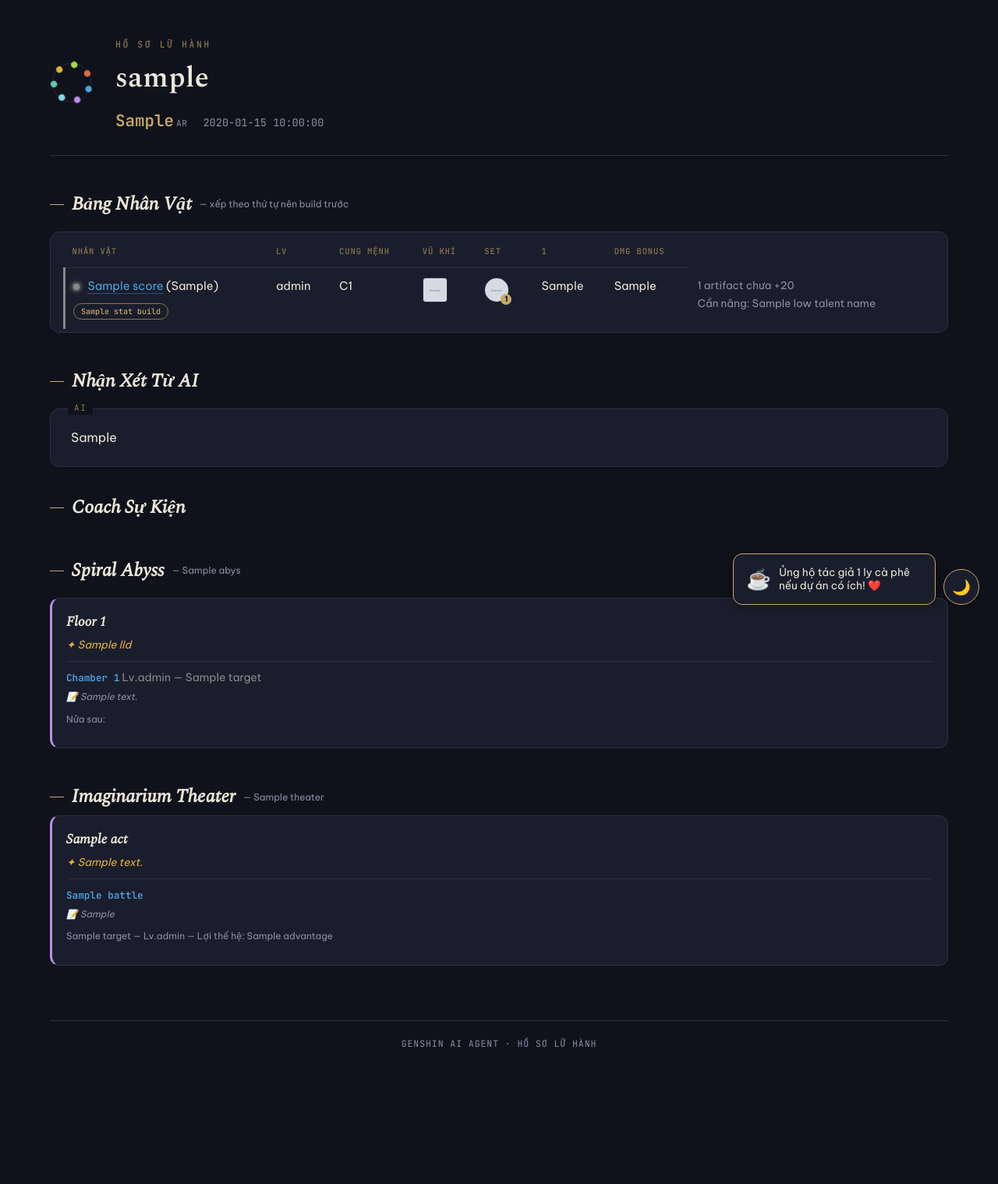
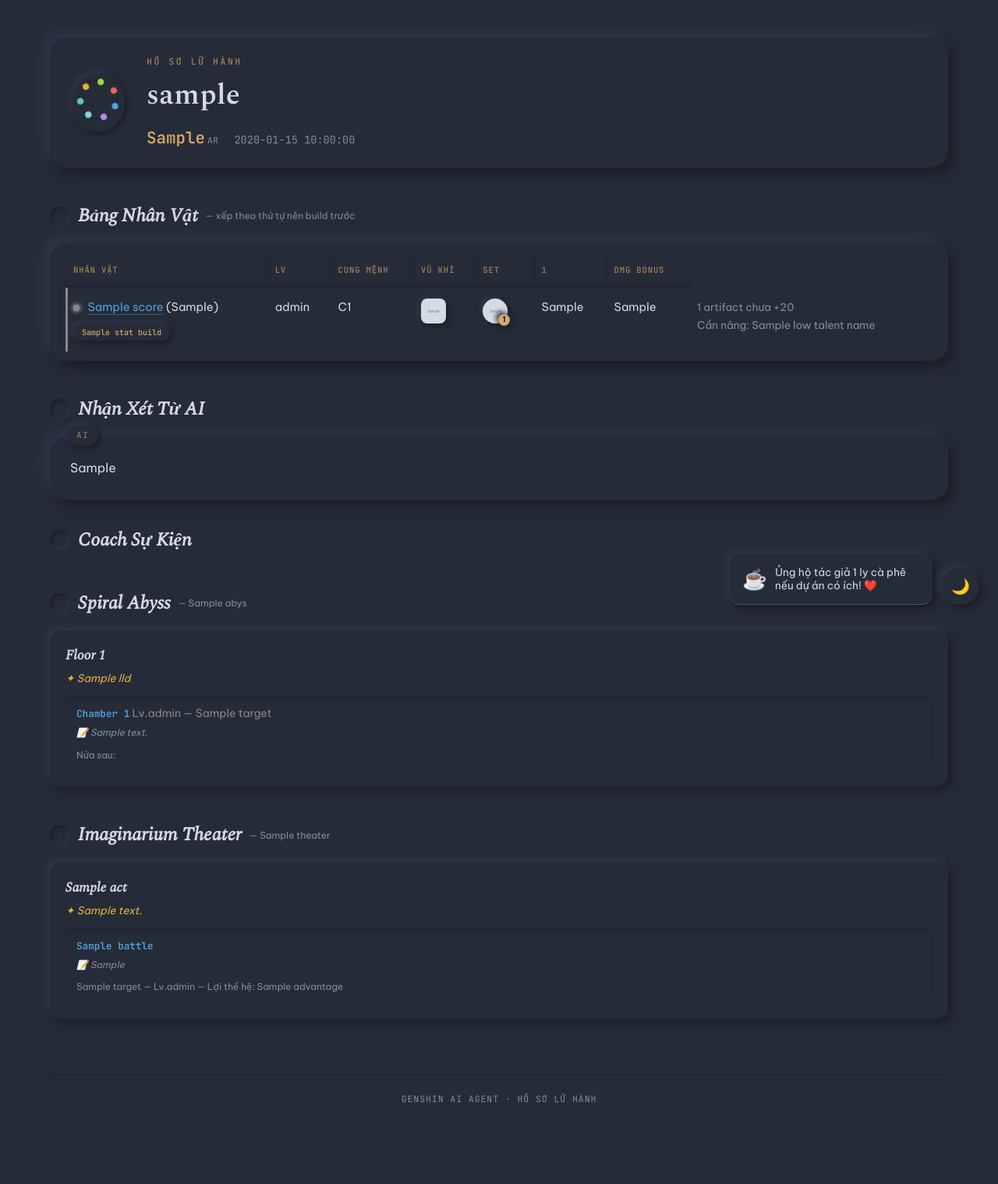
Before and after one commit to tuananh511/genshin-ai-agent, a Python web app: template templates/report.html.j2 in a window 1280 px wide. Shown: the whole page at 78% size. Before the commit the page ends 1343 px from the top, so only its background shows below. Run offline with Jinja, Linux system fonts and the light colour scheme; the template is opened without the code that fills it: most values are stand-ins (such as "Sample title", 1, 10 or a date in 2020); grey boxes marked "Sample" are stand-in pictures.

Commit message:
style Neumorphism for report HTML

```diff
--- a/templates/report.html.j2
+++ b/templates/report.html.j2
@@ -8,30 +8,35 @@
 <link rel="preconnect" href="https://fonts.gstatic.com" crossorigin>
 <link href="https://fonts.googleapis.com/css2?family=Spectral:ital,wght@0,300;0,400;0,600;0,700;1,400&family=Be+Vietnam+Pro:wght@400;500;600;700&family=JetBrains+Mono:wght@400;500;600&display=swap" rel="stylesheet">
 <style>
-  /* ── Teyvat Night Codex — bảng màu lấy từ chính hệ nguyên tố Genshin,
-     không dùng 1 accent màu duy nhất mà để 7 nguyên tố tự lên tiếng ── */
+  /* ── Neumorphism — bảng màu đơn sắc, chiều sâu tạo bằng đổ bóng đôi
+     (sáng + tối) thay vì viền/đường kẻ. Element vẫn giữ 7 màu nguyên tố
+     nhưng chỉ dùng làm điểm nhấn (dot, badge, gạch màu mảnh) ── */
   :root {
-    --ink: #10121b; --ink-panel: #1a1d2b; --ink-raised: #212537;
-    --hairline: #2c3049; --parchment: #ebe6d9; --muted: #8b8fa6;
-    --gold: #c9a86a; --gold-dim: #8a7550;
+    --bg: #262b38; --shadow-dark: #1b1e27; --shadow-light: #313749;
+    --text: #d6d9e3; --muted: #868ba2;
+    --gold: #d3a866; --gold-dim: #a3835c;
     --pyro: #e2694a; --hydro: #4fa3e0; --electro: #b98ee8; --cryo: #7fd9e0;
     --anemo: #63c9ac; --geo: #e0b23f; --dendro: #a3d94a;
     --good: #83bf72; --warn: #e0b23f; --bad: #e2694a;
-    --bg: var(--ink); --text: var(--parchment); --panel-bg: var(--ink-panel);
-    --border-muted: var(--hairline); --th-bg: var(--ink-raised); --tr-hover: var(--ink-raised);
+    --panel-bg: var(--bg); --th-bg: var(--bg); --tr-hover: var(--bg);
     --blue: var(--hydro); --green: var(--good); --red: var(--bad);
+    --r-lg: 22px; --r-md: 14px; --r-sm: 10px;
+    --sd-lg: 8px 8px 16px var(--shadow-dark), -8px -8px 16px var(--shadow-light);
+    --sd-md: 5px 5px 10px var(--shadow-dark), -5px -5px 10px var(--shadow-light);
+    --sd-sm: 3px 3px 6px var(--shadow-dark), -3px -3px 6px var(--shadow-light);
+    --sd-inset: inset 4px 4px 8px var(--shadow-dark), inset -4px -4px 8px var(--shadow-light);
+    --sd-inset-sm: inset 2px 2px 5px var(--shadow-dark), inset -2px -2px 5px var(--shadow-light);
   }
   [data-theme="light"] {
-    --ink: #f6f2e7; --ink-panel: #ffffff; --ink-raised: #f0ead9;
-    --hairline: #ddd3ba; --parchment: #262115; --muted: #6d6552;
+    --bg: #e6e9f0; --shadow-dark: #b9bdc9; --shadow-light: #ffffff;
+    --text: #363b4a; --muted: #767c8f;
     --gold: #93672f; --gold-dim: #b3925a;
     --pyro: #c94f30; --hydro: #1f75a8; --electro: #8c53c9; --cryo: #1a8f96;
     --anemo: #1f8f6f; --geo: #9c7817; --dendro: #5f8f1f;
     --good: #4a8f16; --warn: #9c7817; --bad: #c14f10;
-    --bg: var(--ink); --text: var(--parchment); --panel-bg: var(--ink-panel);
-    --border-muted: var(--hairline); --th-bg: var(--ink-raised); --tr-hover: var(--ink-raised);
+    --panel-bg: var(--bg); --th-bg: var(--bg); --tr-hover: var(--bg);
     --blue: var(--hydro); --green: var(--good); --red: var(--bad);
-    --bg-overlay: rgba(246, 242, 231, 0.88);
+    --bg-overlay: rgba(230, 233, 240, 0.9);
   }
 
   * { box-sizing: border-box; }
@@ -48,14 +53,14 @@
     background-size: cover; background-position: center center; background-repeat: no-repeat;
   }
 
-  /* ── Hero: "Hồ Sơ Lữ Hành" — thay cho tiêu đề khô khan ── */
+  /* ── Hero: "Hồ Sơ Lữ Hành" ── */
   .hero {
     display: flex; align-items: center; gap: 28px;
-    padding-bottom: 28px; margin-bottom: 36px;
-    border-bottom: 1px solid var(--hairline);
+    padding: 22px 28px; margin-bottom: 36px;
+    background: var(--bg); border-radius: var(--r-lg); box-shadow: var(--sd-lg);
   }
-  .hero-emblem { flex-shrink: 0; }
-  .hero-emblem svg circle.ring { stroke: var(--hairline); }
+  .hero-emblem { flex-shrink: 0; background: var(--bg); border-radius: 50%; box-shadow: var(--sd-sm); padding: 6px; }
+  .hero-emblem svg circle.ring { stroke: var(--shadow-dark); }
   .eyebrow {
     font-family: 'JetBrains Mono', monospace; font-size: 0.72em; font-weight: 500;
     letter-spacing: 0.22em; text-transform: uppercase; color: var(--gold-dim); margin: 0 0 6px;
@@ -72,54 +77,65 @@
 
   h2 {
     font-family: 'Spectral', serif; font-weight: 600; font-style: italic;
-    color: var(--text); font-size: 1.5em; margin: 44px 0 4px;
+    color: var(--text); font-size: 1.5em; margin: 44px 0 16px;
     display: flex; align-items: center; gap: 10px;
   }
-  h2::before { content: ""; width: 18px; height: 1px; background: var(--gold); display: inline-block; }
+  h2::before {
+    content: ""; width: 26px; height: 26px; border-radius: 50%;
+    background: var(--bg); box-shadow: var(--sd-inset-sm); display: inline-block; flex-shrink: 0;
+  }
   h2 .h2-note { font-family: 'Be Vietnam Pro', sans-serif; font-style: normal; font-size: 0.5em; color: var(--muted); font-weight: 400; }
 
-  .panel { background: var(--panel-bg); border: 1px solid var(--hairline); border-radius: 12px; padding: 4px 16px; margin: 16px 0; overflow-x: auto; }
-  table { width: 100%; border-collapse: collapse; font-size: 0.92em; }
+  .panel {
+    background: var(--bg); border-radius: var(--r-lg); box-shadow: var(--sd-lg);
+    padding: 12px 20px; margin: 16px 0; overflow-x: auto;
+  }
+  table { width: 100%; border-collapse: separate; border-spacing: 0; font-size: 0.92em; }
   th {
-    background: transparent; color: var(--gold-dim); padding: 12px 10px; text-align: left;
+    background: transparent; color: var(--gold-dim); padding: 14px 10px; text-align: left;
     white-space: nowrap; font-family: 'JetBrains Mono', monospace; font-size: 0.72em;
     font-weight: 500; letter-spacing: 0.08em; text-transform: uppercase;
-    border-bottom: 1px solid var(--hairline);
+    box-shadow: inset 0 -3px 5px -2px var(--shadow-dark);
   }
-  td { vertical-align: top; padding: 12px 10px; border-bottom: 1px solid var(--hairline); }
-  tr:last-child td { border-bottom: none; }
-  tr:hover td { background: var(--tr-hover); }
-  tr td:first-child { border-left: 3px solid var(--row-color, var(--gold)); }
+  td { vertical-align: top; padding: 14px 10px; box-shadow: inset 0 -1px 3px -1px var(--shadow-dark); }
+  tr:last-child td { box-shadow: none; }
+  tr:hover td { box-shadow: var(--sd-inset-sm); border-radius: var(--r-sm); }
+  tr td:first-child { box-shadow: inset 3px 0 0 var(--row-color, var(--gold)); }
+  tr:hover td:first-child { box-shadow: var(--sd-inset-sm), inset 3px 0 0 var(--row-color, var(--gold)); }
   a { color: var(--hydro); text-decoration: none; border-bottom: 1px solid color-mix(in srgb, var(--hydro) 40%, transparent); }
   a:hover { border-bottom-color: var(--hydro); }
 
   .element-dot { display: inline-block; width: 8px; height: 8px; border-radius: 50%; margin-right: 7px; box-shadow: 0 0 6px currentColor; }
 
   .card {
-    background: var(--panel-bg); border: 1px solid var(--hairline); border-radius: 12px;
-    padding: 24px 26px; margin: 16px 0; position: relative;
+    background: var(--bg); border-radius: var(--r-lg); box-shadow: var(--sd-lg);
+    padding: 28px 26px; margin: 16px 0; position: relative;
   }
   .card::before {
-    content: "AI"; position: absolute; top: -10px; left: 22px; background: var(--bg);
+    content: "AI"; position: absolute; top: -14px; left: 22px;
+    background: var(--bg); border-radius: 20px; box-shadow: var(--sd-sm);
     color: var(--gold-dim); font-family: 'JetBrains Mono', monospace; font-size: 0.68em;
-    letter-spacing: 0.15em; padding: 0 8px;
+    letter-spacing: 0.15em; padding: 4px 12px;
   }
   .card ul { margin: 0; padding-left: 1.2em; }
   .card li { margin: 8px 0; }
   .card li::marker { color: var(--gold); }
 
   details.char-accordion {
-    background: var(--panel-bg); border: 1px solid var(--hairline); border-radius: 10px;
-    margin: 8px 0; padding: 4px 18px; border-left: 3px solid var(--acc-color, var(--gold));
+    background: var(--bg); border-radius: var(--r-md); box-shadow: var(--sd-md);
+    margin: 12px 0; padding: 4px 20px;
   }
   details.char-accordion summary {
-    cursor: pointer; color: var(--text); font-weight: 600; padding: 12px 0;
+    cursor: pointer; color: var(--text); font-weight: 600; padding: 14px 0;
     font-family: 'Spectral', serif; font-size: 1.08em; list-style: none;
   }
   details.char-accordion summary::-webkit-details-marker { display: none; }
-  details.char-accordion summary::before { content: "› "; color: var(--gold); font-weight: 700; }
+  details.char-accordion summary::before { content: "› "; color: var(--acc-color, var(--gold)); font-weight: 700; }
   details.char-accordion[open] summary::before { content: "⌄ "; }
-  details.char-accordion .accordion-body { margin: 0 0 14px; line-height: 1.7; }
+  details.char-accordion .accordion-body {
+    margin: 0 0 16px; line-height: 1.7; padding: 16px 18px;
+    background: var(--bg); border-radius: var(--r-sm); box-shadow: var(--sd-inset);
+  }
   details.char-accordion .accordion-body p { margin: 6px 0; }
   .guide-note { color: var(--muted); font-size: 0.85em; font-style: italic; margin-bottom: 10px; }
 
@@ -127,40 +143,41 @@
   .item-tip img.tip-img {
     display: none; position: absolute; bottom: 130%; left: 0;
     width: 55px; height: 55px; z-index: 50;
-    background: var(--bg); border: 1px solid var(--gold); border-radius: 6px; padding: 2px;
+    background: var(--bg); border-radius: var(--r-sm); box-shadow: var(--sd-md); padding: 4px;
   }
   .item-tip:hover img.tip-img { display: block; }
 
-  .weapon-icon { width: 32px; height: 32px; object-fit: cover; border-radius: 4px; border: 1px solid var(--hairline); vertical-align: middle; }
+  .weapon-icon { width: 32px; height: 32px; object-fit: cover; border-radius: 8px; background: var(--bg); box-shadow: var(--sd-sm); vertical-align: middle; }
   .sets-cell { white-space: nowrap; }
-  .set-icon-wrap { position: relative; display: inline-block; margin-right: 6px; cursor: help; }
+  .set-icon-wrap { position: relative; display: inline-block; margin-right: 8px; cursor: help; }
 
-  .stat-build-badges { display: flex; flex-wrap: wrap; gap: 5px 6px; margin-top: 10px; }
+  .stat-build-badges { display: flex; flex-wrap: wrap; gap: 6px 8px; margin-top: 10px; }
   .stat-build-badge {
     display: inline-flex; align-items: center; justify-content: center;
-    padding: 3px 9px; border-radius: 20px; font-family: 'JetBrains Mono', monospace;
+    padding: 4px 11px; border-radius: 20px; font-family: 'JetBrains Mono', monospace;
     font-size: 0.68em; font-weight: 500; line-height: 1.3; cursor: help; white-space: nowrap;
-    background: transparent; color: var(--gold); border: 1px solid var(--gold-dim);
+    background: var(--bg); color: var(--gold); box-shadow: var(--sd-sm);
   }
-  .stat-build-badge--empty { color: var(--muted); border: 1px dashed var(--muted); }
+  .stat-build-badge--empty { color: var(--muted); box-shadow: var(--sd-inset-sm); }
 
-  .set-icon { width: 32px; height: 32px; object-fit: cover; border-radius: 50%; border: 1px solid var(--hairline); vertical-align: middle; }
+  .set-icon { width: 32px; height: 32px; object-fit: cover; border-radius: 50%; background: var(--bg); box-shadow: var(--sd-sm); vertical-align: middle; }
   .set-badge {
-    position: absolute; bottom: -3px; right: -3px; background: var(--gold); color: var(--ink);
-    font-size: 10px; font-weight: bold; min-width: 14px; height: 14px; padding: 0 1px;
+    position: absolute; bottom: -3px; right: -3px; background: var(--gold); color: var(--ink, #1b1e27);
+    font-size: 10px; font-weight: bold; min-width: 15px; height: 15px; padding: 0 1px;
     border-radius: 50%; display: flex; align-items: center; justify-content: center; line-height: 1;
+    box-shadow: var(--sd-sm);
   }
 
   .verdict-ok { color: var(--good); font-family: 'JetBrains Mono', monospace; font-size: 0.85em; }
   .verdict-issue { color: var(--muted); font-size: 0.92em; }
 
   /* ── Coach Sự Kiện ── */
-  .abyss-floors { display: grid; grid-template-columns: repeat(auto-fit, minmax(340px, 1fr)); gap: 14px; margin: 16px 0; }
-  .abyss-floor { background: var(--panel-bg); border: 1px solid var(--hairline); border-radius: 12px; padding: 16px 18px; border-left: 3px solid var(--electro); }
+  .abyss-floors { display: grid; grid-template-columns: repeat(auto-fit, minmax(340px, 1fr)); gap: 20px; margin: 16px 0; }
+  .abyss-floor { background: var(--bg); border-radius: var(--r-md); box-shadow: var(--sd-md); padding: 18px 20px; }
   .abyss-floor h4 { font-family: 'Spectral', serif; font-style: italic; color: var(--text); margin: 0 0 6px 0; font-size: 1.1em; }
   .abyss-floor .ley { color: var(--geo); font-size: 0.85em; margin-bottom: 8px; font-style: italic; }
-  .abyss-chamber { margin: 10px 0; font-size: 0.88em; padding-top: 10px; border-top: 1px solid var(--hairline); }
-  .abyss-chamber:first-of-type { border-top: none; padding-top: 0; }
+  .abyss-chamber { margin: 12px 0; font-size: 0.88em; padding: 12px 14px 0; box-shadow: inset 0 2px 4px -2px var(--shadow-dark); border-radius: var(--r-sm); }
+  .abyss-chamber:first-of-type { box-shadow: none; padding-top: 0; }
   .abyss-chamber .ch-label { color: var(--hydro); font-weight: 600; font-family: 'JetBrains Mono', monospace; font-size: 0.9em; }
   .abyss-note { color: var(--muted); font-size: 0.85em; font-style: italic; margin: 4px 0 8px 0; }
   .half-block { margin: 8px 0; }
@@ -168,11 +185,15 @@
   .abyss-enemy { margin: 4px 0 4px 10px; line-height: 1.6; }
   .abyss-enemy .enemy-name { color: var(--text); }
   .abyss-enemy .enemy-note { color: var(--muted); font-size: 0.85em; margin-left: 4px; }
-  .badge { display: inline-block; font-family: 'JetBrains Mono', monospace; font-size: 0.72em; border-radius: 20px; padding: 2px 9px; margin-left: 6px; }
-  .badge-use { background: color-mix(in srgb, var(--good) 16%, transparent); color: var(--good); }
-  .badge-avoid { background: color-mix(in srgb, var(--bad) 16%, transparent); color: var(--bad); }
-  .badge-unknown { background: var(--hairline); color: var(--muted); font-style: italic; }
-  .badge-ok { background: var(--th-bg); color: var(--muted); }
+  .badge {
+    display: inline-block; font-family: 'JetBrains Mono', monospace; font-size: 0.72em;
+    border-radius: 20px; padding: 3px 10px; margin-left: 6px; background: var(--bg);
+    box-shadow: var(--sd-inset-sm);
+  }
+  .badge-use { color: var(--good); }
+  .badge-avoid { color: var(--bad); }
+  .badge-unknown { color: var(--muted); font-style: italic; }
+  .badge-ok { color: var(--muted); }
 
   .tabs-group { margin-top: 30px; }
   .tab-panel { padding-top: 4px; }
@@ -185,29 +206,30 @@
 
   #theme-toggle {
     position: fixed; bottom: 24px; right: 24px; z-index: 100;
-    width: 46px; height: 46px; border-radius: 50%;
-    background: var(--panel-bg); border: 1px solid var(--gold);
-    color: var(--gold); font-size: 1.2em; cursor: pointer;
+    width: 48px; height: 48px; border-radius: 50%; border: none;
+    background: var(--bg); color: var(--gold); font-size: 1.2em; cursor: pointer;
     display: flex; align-items: center; justify-content: center;
-    box-shadow: 0 2px 10px rgba(0,0,0,0.3);
+    box-shadow: var(--sd-md);
   }
+  #theme-toggle:active { box-shadow: var(--sd-inset-sm); }
 
   #support-popup {
-    position: fixed; bottom: 24px; right: 80px; z-index: 99;
-    background: var(--panel-bg); border: 1px solid var(--gold); border-radius: 12px;
+    position: fixed; bottom: 24px; right: 84px; z-index: 99;
+    background: var(--bg); border-radius: var(--r-md);
     padding: 12px 16px; display: flex; align-items: center; gap: 10px;
-    box-shadow: 0 2px 14px rgba(0,0,0,0.35); text-decoration: none; color: var(--text);
+    box-shadow: var(--sd-md); text-decoration: none; color: var(--text);
     max-width: 260px; opacity: 0; transform: translateY(10px) scale(0.95);
     transition: opacity .35s ease, transform .35s ease; pointer-events: none;
   }
   #support-popup.show { opacity: 1; transform: translateY(0) scale(1); pointer-events: auto; }
   #support-popup .support-emoji { font-size: 1.6em; }
   #support-popup .support-text { font-size: 0.85em; line-height: 1.3; font-family: 'Be Vietnam Pro', sans-serif; }
-  #support-popup:hover { border-color: var(--hydro); }
+  #support-popup:hover { box-shadow: var(--sd-inset); }
 
   footer.report-footer {
-    color: var(--muted); text-align: center; margin-top: 70px; padding-top: 20px;
-    border-top: 1px solid var(--hairline); font-family: 'JetBrains Mono', monospace;
+    color: var(--muted); text-align: center; margin-top: 70px; padding-top: 24px;
+    box-shadow: inset 0 2px 4px -2px var(--shadow-dark);
+    font-family: 'JetBrains Mono', monospace;
     font-size: 0.72em; letter-spacing: 0.08em; text-transform: uppercase;
   }
 </style>
```
